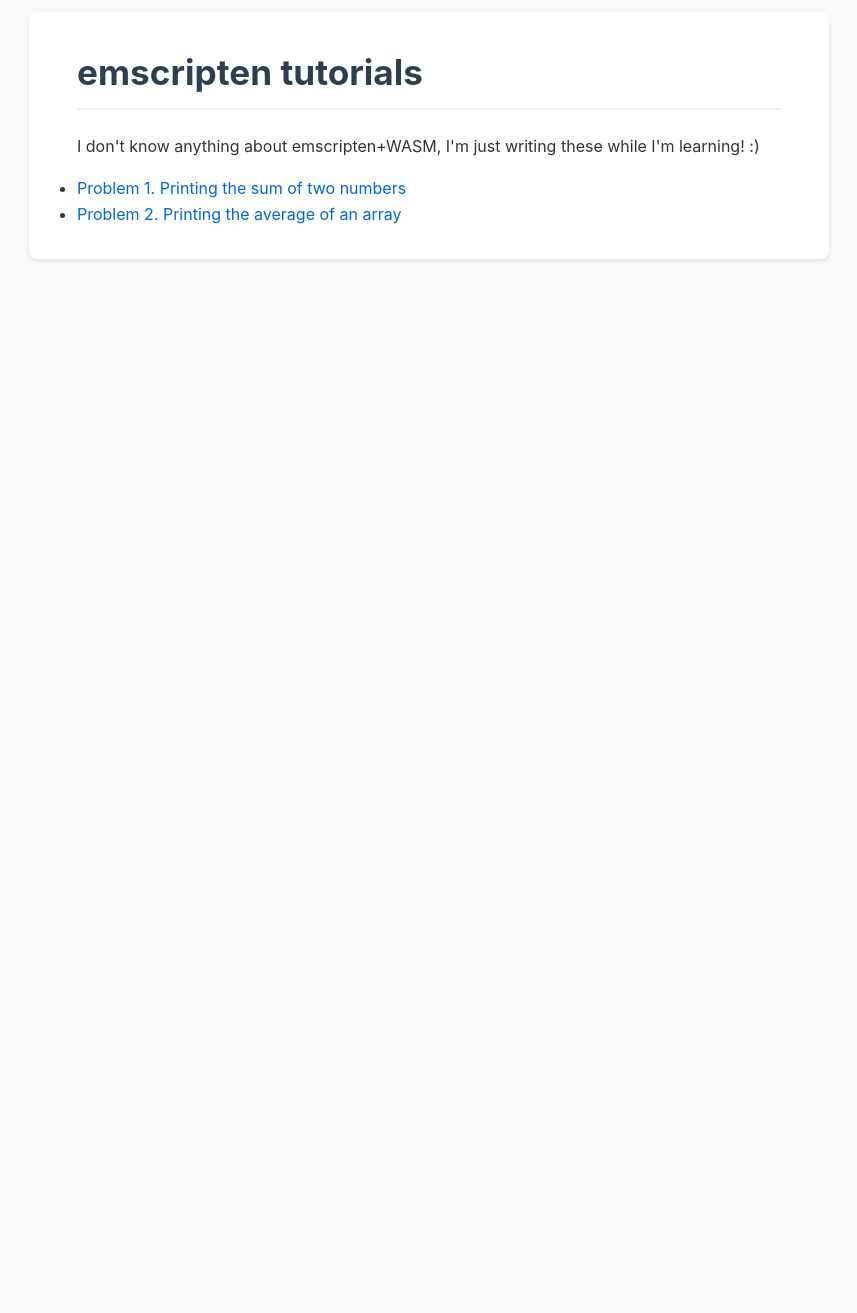
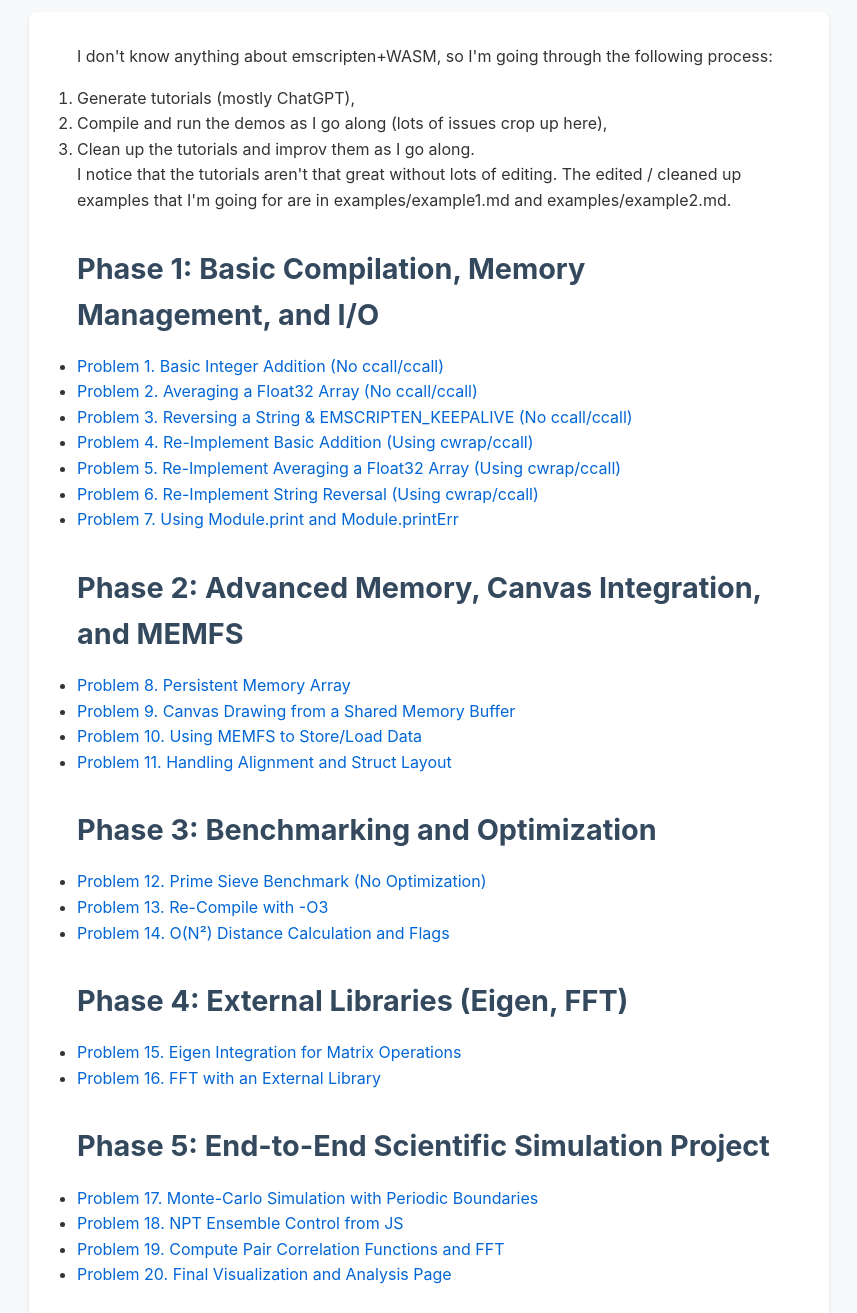
Before and after one commit to physbuzz/emscripten-learn, a plain HTML site: page index.html in a window 1280 px wide. Shown: the part 20-1333 px from the top of the page, without its empty margins (211-1068 px from the left). Before the commit the page ends 800 px from the top, so only its background shows below. Drawn offline with Linux system fonts and the light colour scheme.

Commit message:
updated readme

```diff
--- a/index.html
+++ b/index.html
@@ -3,7 +3,7 @@
 <head>
     <meta charset="UTF-8">
     <meta name="viewport" content="width=device-width, initial-scale=1.0">
-    <title>index.md</title>
+    <title>readme.md</title>
     <style>
         /* Pygments Syntax Highlighting */
         pre { line-height: 125%; }
@@ -162,11 +162,47 @@
 </head>
 <body>
     <div class="container">
-        <h1>emscripten tutorials</h1>
-<p>I don't know anything about emscripten+WASM, I'm just writing these while I'm learning! :)</p>
+        <p>I don't know anything about emscripten+WASM, so I'm going through the following process:</p>
+<ol>
+<li>Generate tutorials (mostly ChatGPT),</li>
+<li>Compile and run the demos as I go along (lots of issues crop up here),</li>
+<li>Clean up the tutorials and improv them as I go along.</li>
+</ol>
+<p>I notice that the tutorials aren't that great without lots of editing. The edited / cleaned up examples that I'm going for are in examples/example1.md and examples/example2.md.</p>
+<h2>Phase 1: Basic Compilation, Memory Management, and I/O</h2>
 <ul>
-<li><a href="lesson01">Problem 1. Printing the sum of two numbers</a></li>
-<li><a href="lesson02">Problem 2. Printing the average of an array</a></li>
+<li><a href="problem01">Problem 1. Basic Integer Addition (No ccall/ccall)</a></li>
+<li><a href="problem02">Problem 2. Averaging a Float32 Array (No ccall/ccall)</a></li>
+<li><a href="problem03">Problem 3. Reversing a String &amp; EMSCRIPTEN_KEEPALIVE (No ccall/ccall)</a></li>
+<li><a href="problem04">Problem 4. Re-Implement Basic Addition (Using cwrap/ccall)</a></li>
+<li><a href="problem05">Problem 5. Re-Implement Averaging a Float32 Array (Using cwrap/ccall)</a></li>
+<li><a href="problem06">Problem 6. Re-Implement String Reversal (Using cwrap/ccall)</a></li>
+<li><a href="problem07">Problem 7. Using Module.print and Module.printErr</a></li>
+</ul>
+<h2>Phase 2: Advanced Memory, Canvas Integration, and MEMFS</h2>
+<ul>
+<li><a href="problem08">Problem 8. Persistent Memory Array</a></li>
+<li><a href="problem09">Problem 9. Canvas Drawing from a Shared Memory Buffer</a></li>
+<li><a href="problem10">Problem 10. Using MEMFS to Store/Load Data</a></li>
+<li><a href="problem11">Problem 11. Handling Alignment and Struct Layout</a></li>
+</ul>
+<h2>Phase 3: Benchmarking and Optimization</h2>
+<ul>
+<li><a href="problem12">Problem 12. Prime Sieve Benchmark (No Optimization)</a></li>
+<li><a href="problem13">Problem 13. Re-Compile with -O3</a></li>
+<li><a href="problem14">Problem 14. O(N²) Distance Calculation and Flags</a></li>
+</ul>
+<h2>Phase 4: External Libraries (Eigen, FFT)</h2>
+<ul>
+<li><a href="problem15">Problem 15. Eigen Integration for Matrix Operations</a></li>
+<li><a href="problem16">Problem 16. FFT with an External Library</a></li>
+</ul>
+<h2>Phase 5: End-to-End Scientific Simulation Project</h2>
+<ul>
+<li><a href="problem17">Problem 17. Monte-Carlo Simulation with Periodic Boundaries</a></li>
+<li><a href="problem18">Problem 18. NPT Ensemble Control from JS</a></li>
+<li><a href="problem19">Problem 19. Compute Pair Correlation Functions and FFT</a></li>
+<li><a href="problem20">Problem 20. Final Visualization and Analysis Page</a></li>
 </ul>
     </div>
 </body>
```
Also changed, not shown: 1 other file.
